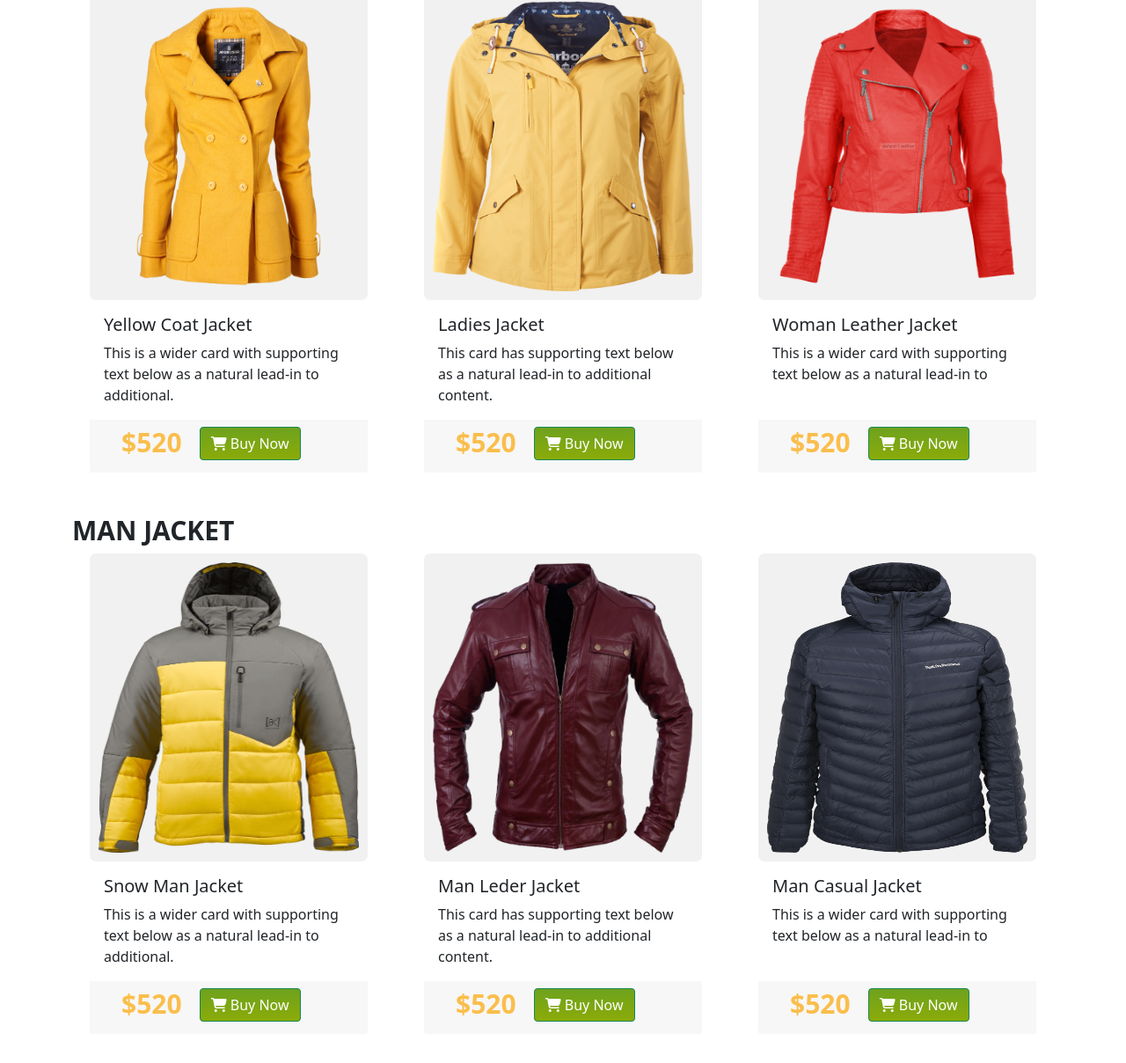
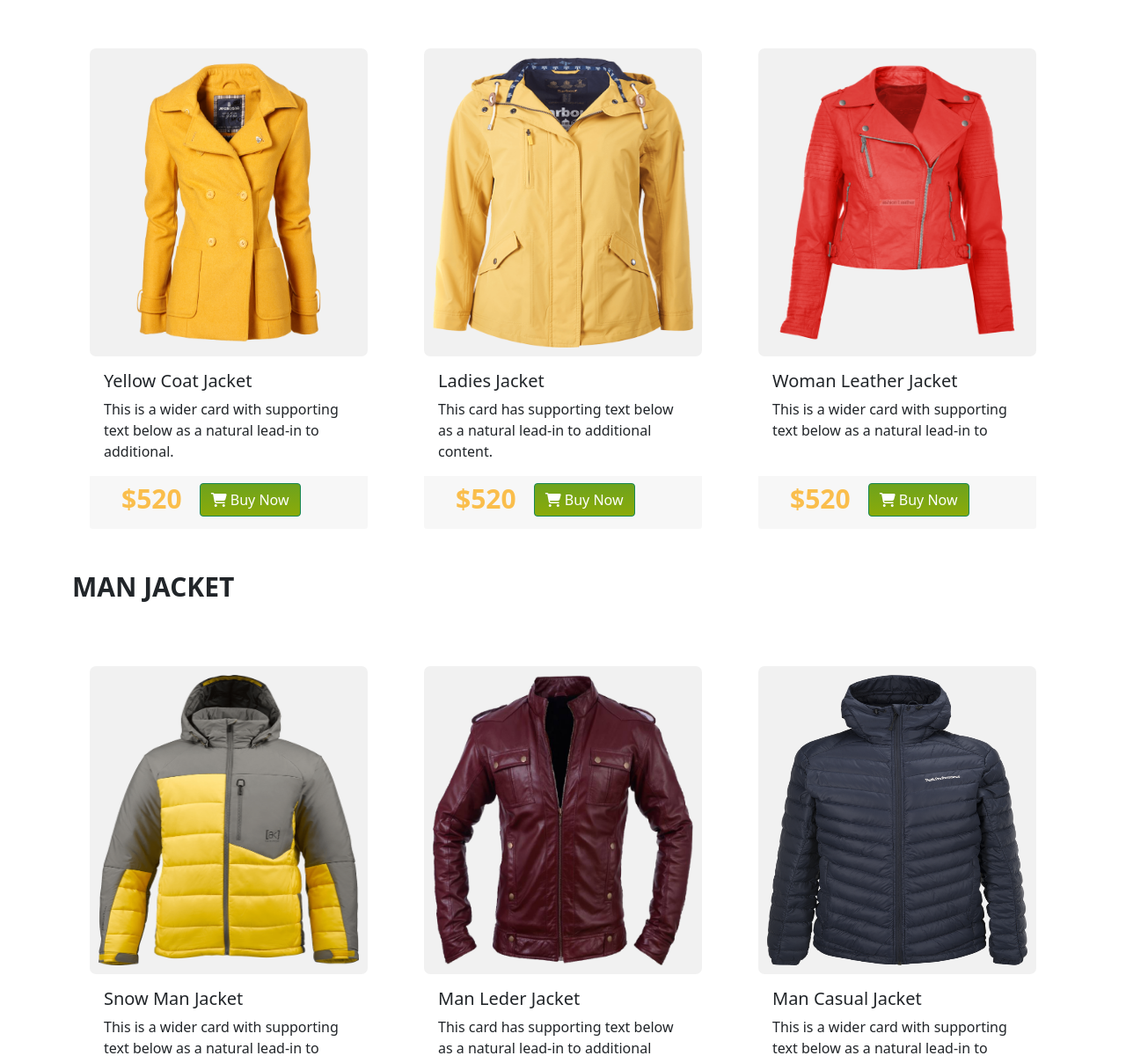
Before and after one commit to nislambsl/Second-Assignment, a plain HTML site: page index.html in a window 1280 px wide. Shown: the part 701-1909 px from the top of the page at 88% size. Drawn offline with nearby package versions, Linux system fonts and the light colour scheme.

Commit message:
last update

```diff
--- a/index.html
+++ b/index.html
@@ -61,7 +61,7 @@
 
     <section class="woman- jacket container mt-5">
         <h3>WOMEN JACKET </h3>
-        <div class="categories row row-cols-1 row-cols-md-3 g-4">
+        <div class="categories row row-cols-1 row-cols-md-3 g-4 mt-5">
             <div class="col">
               <div class="card my-card h-100">
                 <img src="image/jaket1.png" class="card-img-top" alt="...">
@@ -117,7 +117,7 @@
     </section>
     <section class="man-jacket container mt-5">
       <h3>MAN JACKET </h3>
-      <div class="categories row row-cols-1 row-cols-md-3 g-4">
+      <div class="categories row row-cols-1 row-cols-md-3 g-4 mt-5">
           <div class="col">
             <div class="card my-card h-100">
               <img src="image/jaket4.png" class="card-img-top" alt="...">
```
